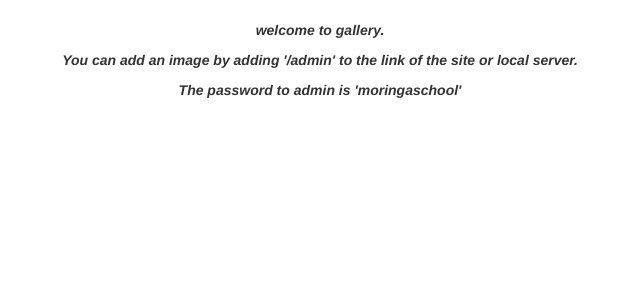
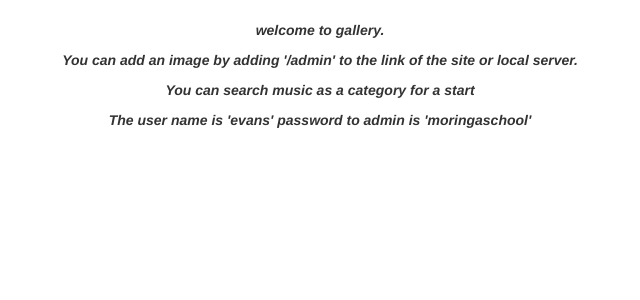
Before and after one commit to drewheathens/Gallery, a Django app: page / in a window 1280 px wide. Shown: the part 74-374 px from the top of the page, without its empty margins (320-960 px from the left). Run offline with Django 3.2, Linux system fonts and the light colour scheme; data that the repository does not hold is empty; some libraries are stand-ins or nearby versions.

```diff
--- a/photos/templates/images.html
+++ b/photos/templates/images.html
@@ -51,7 +51,8 @@
 </head>
 <p>welcome to gallery.</p>
 <p>You can add an image by adding '/admin' to the link of the site or local server.</p>
-<p>The password to admin is 'moringaschool'</p>
+<p>You can search music as a category for a start</p>
+<p>The user name is 'evans' password to admin is 'moringaschool'</p>
 
 <div class="" style="">
 <div class="container">
```
Also changed, not shown: media/images/Screenshot_from_2019-02-11_13-56-33.png (added), media/images/Screenshot_from_2019-02-22_05-57-01.png (added), media/images/Screenshot_from_2019-02-22_06-02-06.png (added), media/images/Screenshot_from_2019-02-24_18-34-19.png (added).
